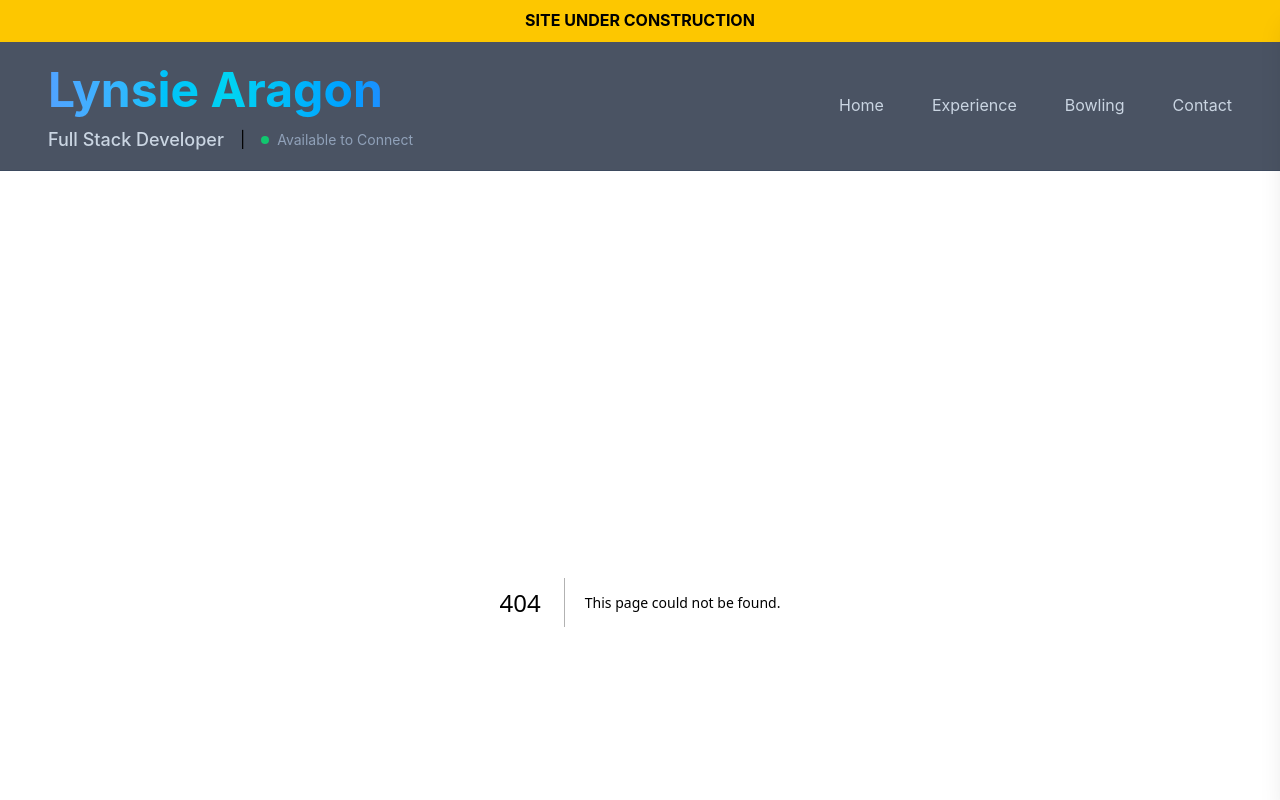
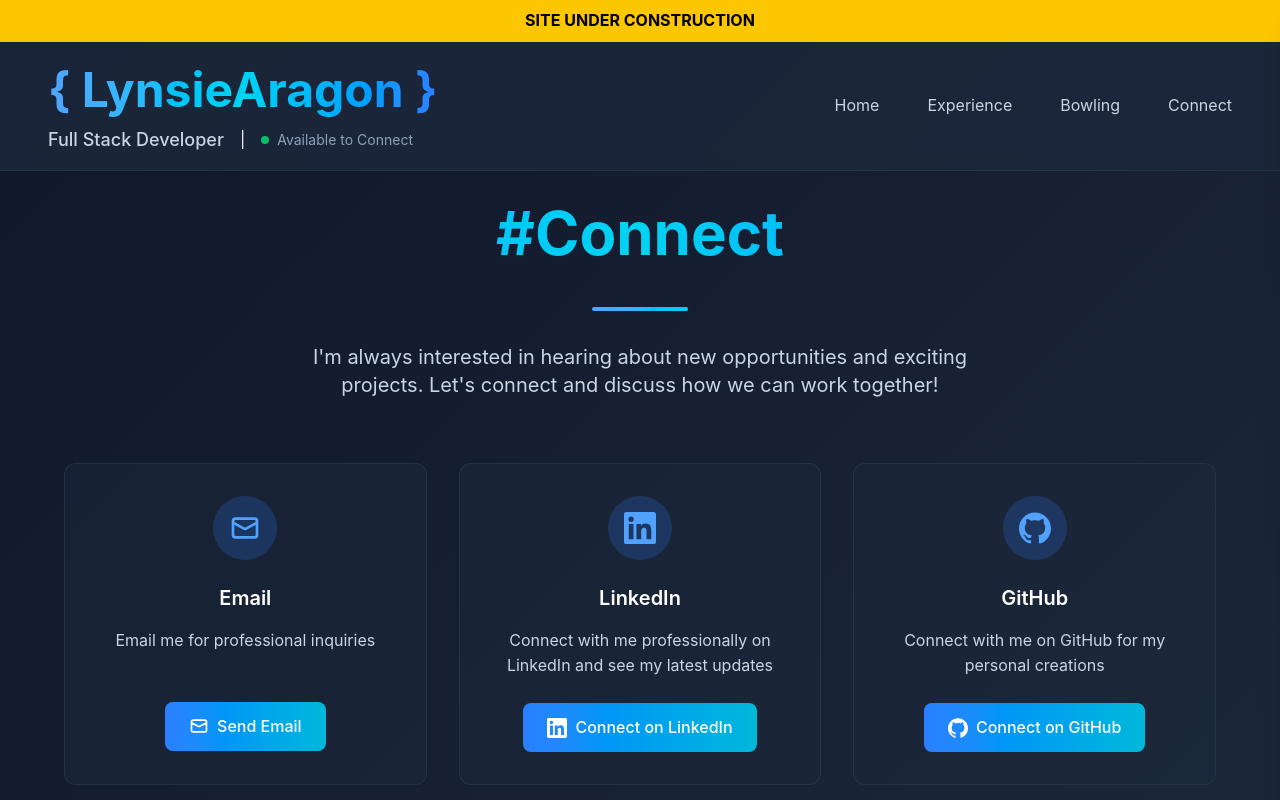
Before and after one commit to Lynsiearagon/lynsie-aragon-portfolio, a Next.js app: page /connect in a window 1280 px wide. Before the commit this address had no page. Shown: the top 800 px of the page. Built offline with nearby package versions, Linux system fonts and the light colour scheme.

Commit message:
Update Routes and page titles

```diff
--- a/src/app/bowling/page.tsx
+++ b/src/app/bowling/page.tsx
@@ -7,7 +7,7 @@ export default function BowlingPage() {
       {/* Hero Section */}
       <section className="text-center mb-16">
         <h1 className="text-5xl md:text-6xl font-bold mb-6 bg-gradient-to-r from-blue-400 via-cyan-400 to-blue-500 bg-clip-text text-transparent h-20">
-          🎳 Bowling
+          #Bowling
         </h1>
         <div className="w-24 h-1 bg-gradient-to-r from-blue-400 to-cyan-400 mx-auto rounded-full mb-8"></div>
         <p className="text-xl text-slate-300 max-w-3xl mx-auto leading-relaxed">
--- a/src/app/contact/page.tsx
+++ b/src/app/connect/page.tsx
@@ -6,7 +6,7 @@ export default function ContactPage() {
       {/* Hero Section */}
       <section className="text-center mb-16">
         <h1 className="text-5xl md:text-6xl font-bold mb-6 bg-gradient-to-r from-blue-400 via-cyan-400 to-blue-500 bg-clip-text text-transparent h-20">
-          Get In Touch
+          #Connect
         </h1>
         <div className="w-24 h-1 bg-gradient-to-r from-blue-400 to-cyan-400 mx-auto rounded-full mb-8"></div>
         <p className="text-xl text-slate-300 max-w-2xl mx-auto">
--- a/src/app/experience/page.tsx
+++ b/src/app/experience/page.tsx
@@ -7,7 +7,7 @@ export default function ExperiencePage() {
       {/* Hero Section */}
       <section className="text-center mb-16">
         <h1 className="text-5xl md:text-6xl font-bold mb-6 bg-gradient-to-r from-blue-400 via-cyan-400 to-blue-500 bg-clip-text text-transparent h-20">
-          Experience
+          #Experience
         </h1>
         <div className="w-24 h-1 bg-gradient-to-r from-blue-400 to-cyan-400 mx-auto rounded-full mb-12"></div>
 
--- a/src/app/page.tsx
+++ b/src/app/page.tsx
@@ -8,7 +8,7 @@ export default function Home() {
       {/* Hero Section */}
       <section className="text-center mb-16">
         <h1 className="text-5xl md:text-6xl font-bold mb-6 bg-gradient-to-r from-blue-400 via-cyan-400 to-blue-500 bg-clip-text text-transparent h-20">
-          About Me
+          #About
         </h1>
         <div className="w-24 h-1 bg-gradient-to-r from-blue-400 to-cyan-400 mx-auto rounded-full"></div>
       </section>
--- a/src/components/Header.tsx
+++ b/src/components/Header.tsx
@@ -36,7 +36,7 @@ function Header() {
                 isShrunk ? "scale-95" : "scale-100"
               }`}
             >
-              Lynsie Aragon
+              {`{ LynsieAragon }`}
             </Link>
 
             {/* Keep the extra info in DOM and animate hide/show */}
@@ -67,7 +67,7 @@ function Header() {
                 <div className="w-2 h-2 bg-green-400 rounded-full animate-pulse"></div>
                 <span>
                   Available to{" "}
-                  <Link href={"/contact"} className="hover:underline">
+                  <Link href={"/connect"} className="hover:underline">
                     Connect
                   </Link>
                 </span>
--- a/src/components/NavBar.tsx
+++ b/src/components/NavBar.tsx
@@ -41,7 +41,7 @@ export default function NavBar() {
     { label: "Home", href: "/" },
     { label: "Experience", href: "/experience" },
     { label: "Bowling", href: "/bowling" },
-    { label: "Contact", href: "/contact" },
+    { label: "Connect", href: "/connect" },
   ];
 
   const overlay = (
```
